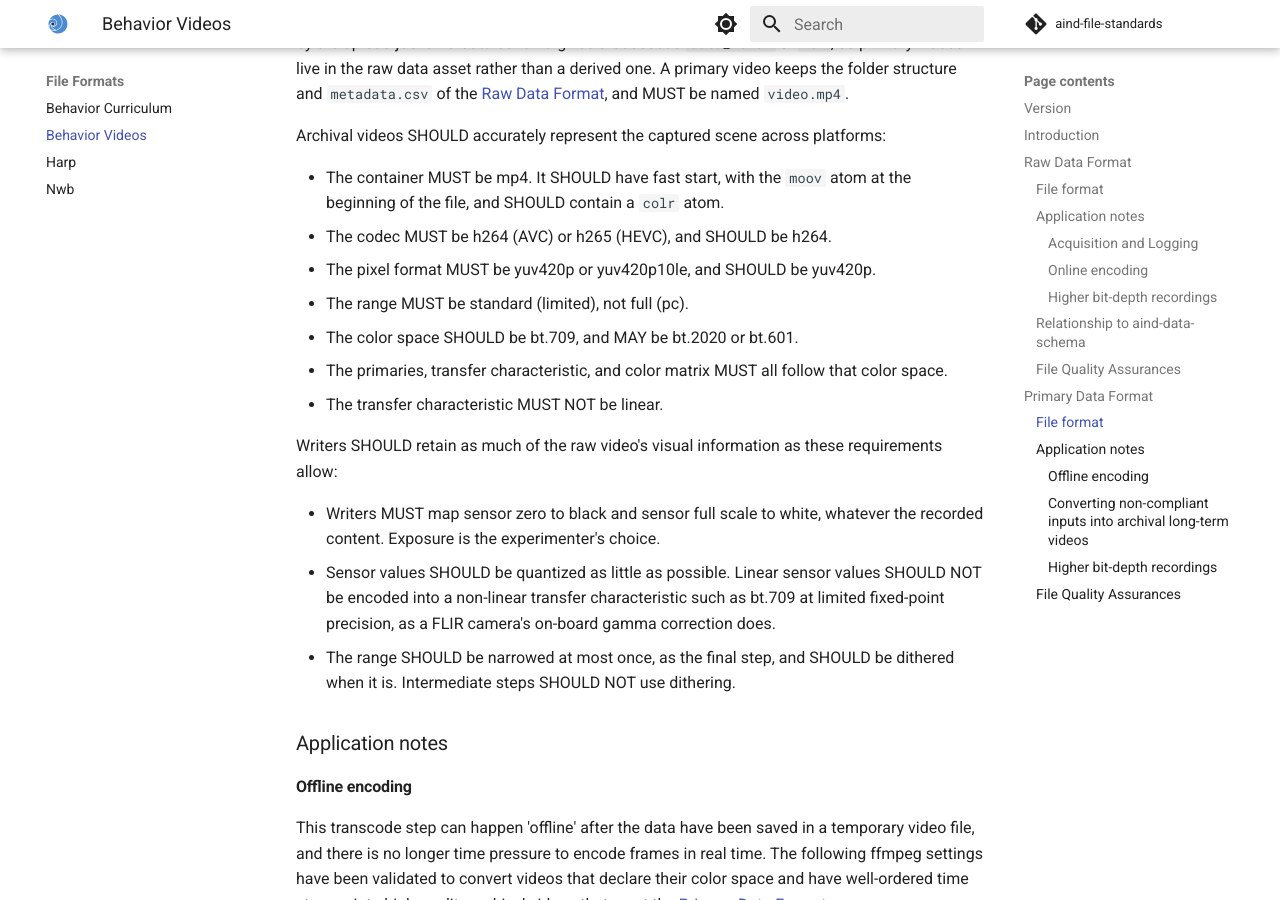
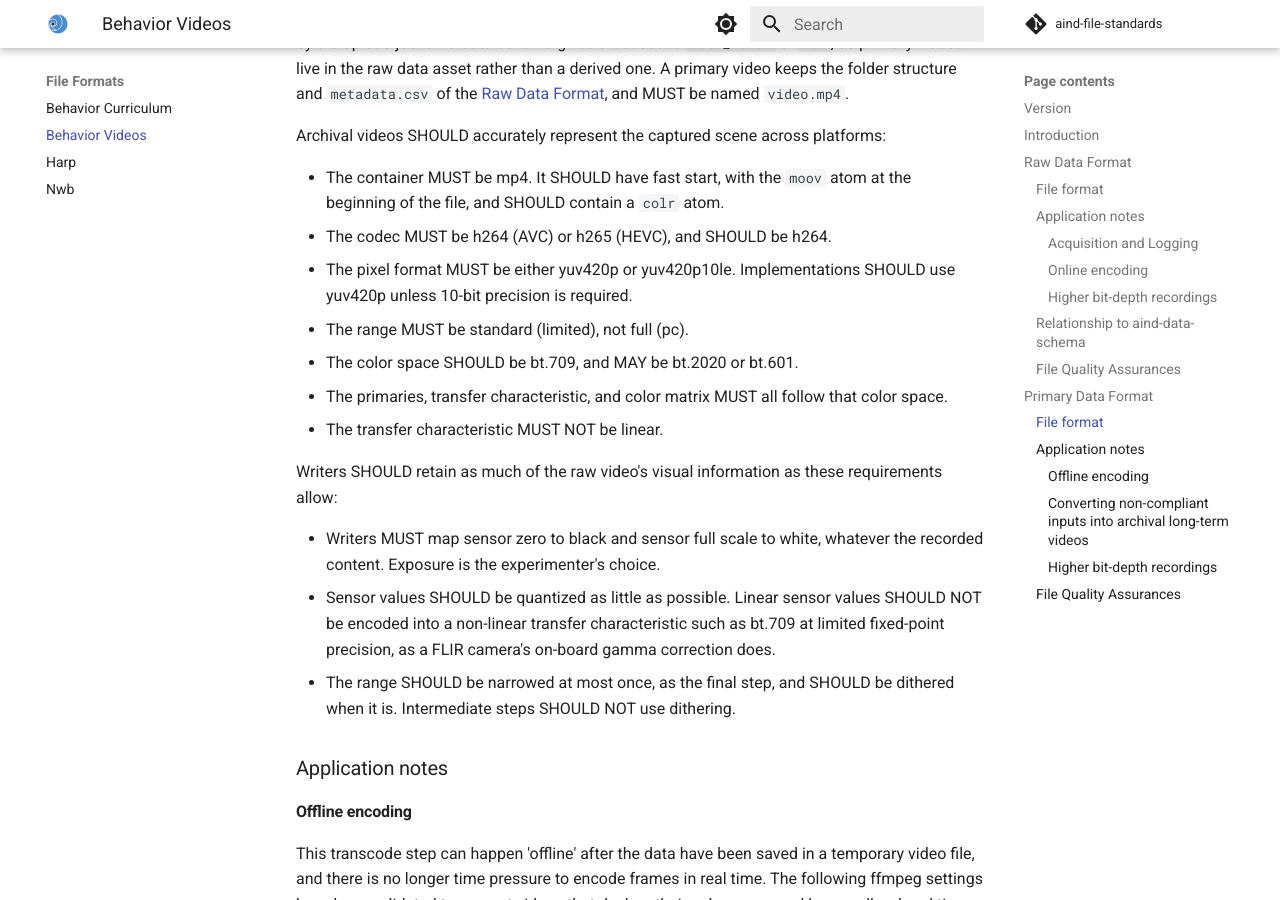
Before and after one commit to AllenNeuralDynamics/aind-file-standards, an MkDocs documentation site: the page built from docs/file_formats/behavior_videos.md, in a window 1280 px wide and 900 px high, scrolled down 4527 px. Built offline with MkDocs 1.6.1 and Material for MkDocs 9.7.7, drawn with Linux system fonts in a browser that asks for light colours; comment, search, counter and statistics services are not loaded.

Commit message:
Apply batched suggestions from code review
Co-authored-by: Bruno Cruz <7049351+bruno-f-cruz@users.noreply.github.com>

```diff
--- a/docs/file_formats/behavior_videos.md
+++ b/docs/file_formats/behavior_videos.md
@@ -142,7 +142,7 @@ Archival videos SHOULD accurately represent the captured scene across platforms:
 
 - The container MUST be mp4. It SHOULD have fast start, with the `moov` atom at the beginning of the file, and SHOULD contain a `colr` atom.
 - The codec MUST be h264 (AVC) or h265 (HEVC), and SHOULD be h264.
-- The pixel format MUST be yuv420p or yuv420p10le, and SHOULD be yuv420p.
+- The pixel format MUST be either yuv420p or yuv420p10le. Implementations SHOULD use yuv420p unless 10-bit precision is required.
 - The range MUST be standard (limited), not full (pc).
 - The color space SHOULD be bt.709, and MAY be bt.2020 or bt.601.
 - The primaries, transfer characteristic, and color matrix MUST all follow that color space.
```
